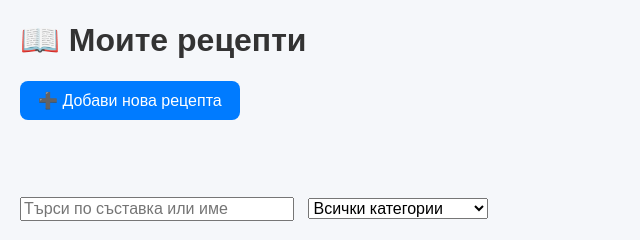
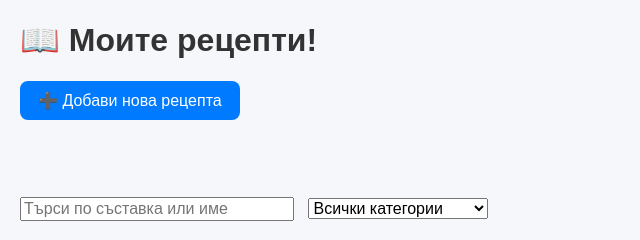
Before and after one commit to Angel-Lazarov/Recipes-Book-WebApp, a plain HTML site: page index.html in a window 1280 px wide. Shown: the full height of the page, 0-640 px from the left. Drawn offline with Linux system fonts and the light colour scheme; no server answers.

Commit message:
check deploy

```diff
--- a/index.html
+++ b/index.html
@@ -3,12 +3,12 @@
 
 <head>
     <meta charset="UTF-8">
-    <title>📖 Моите рецепти!</title>
+    <title>📖 Моите рецепти</title>
     <link rel="stylesheet" href="style.css">
 </head>
 
 <body>
-    <h1>📖 Моите рецепти</h1>
+    <h1>📖 Моите рецепти!</h1>
 
     <!-- Бутон за показване на формата -->
     <button id="showFormBtn">➕ Добави нова рецепта</button>
```
